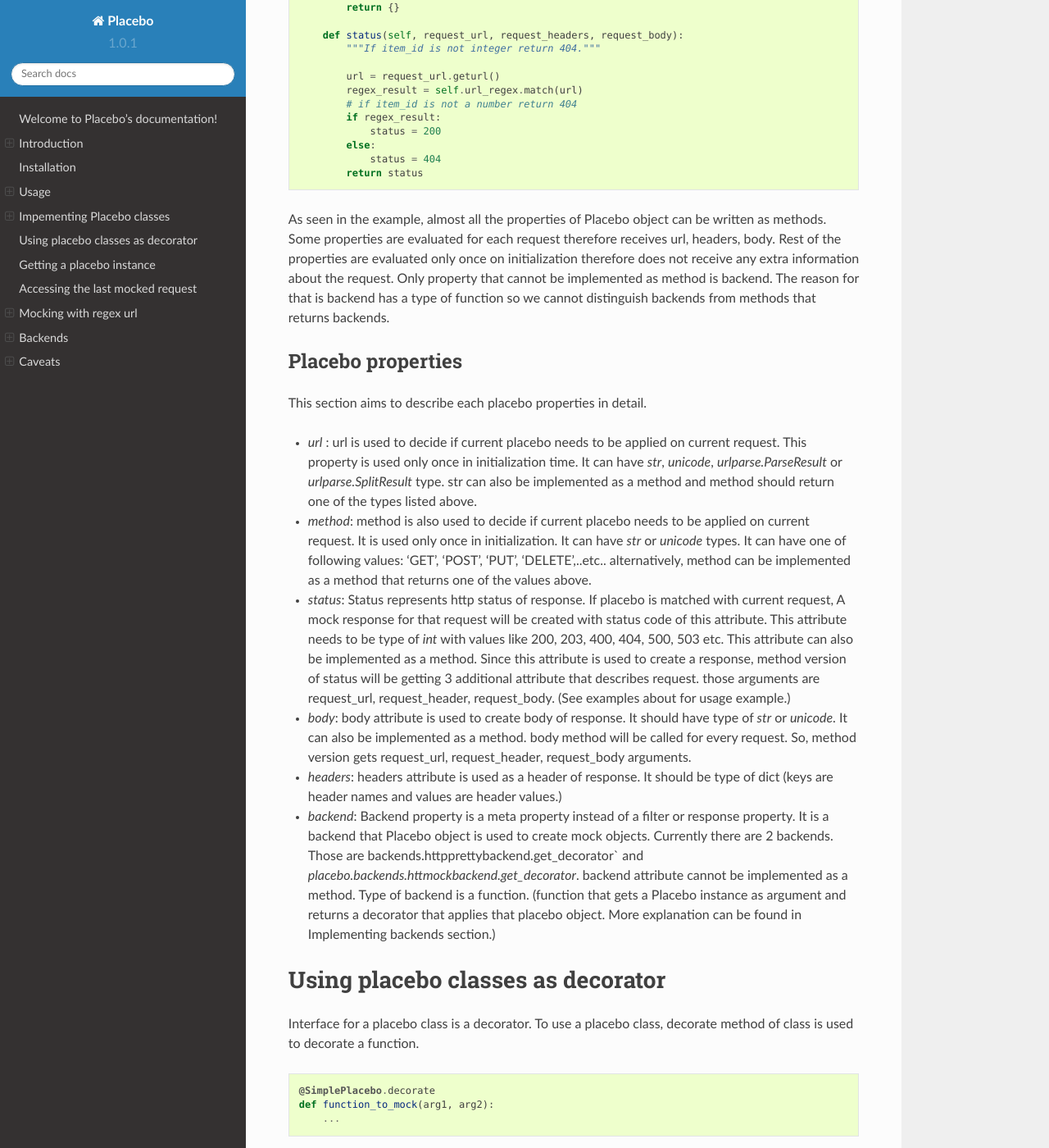
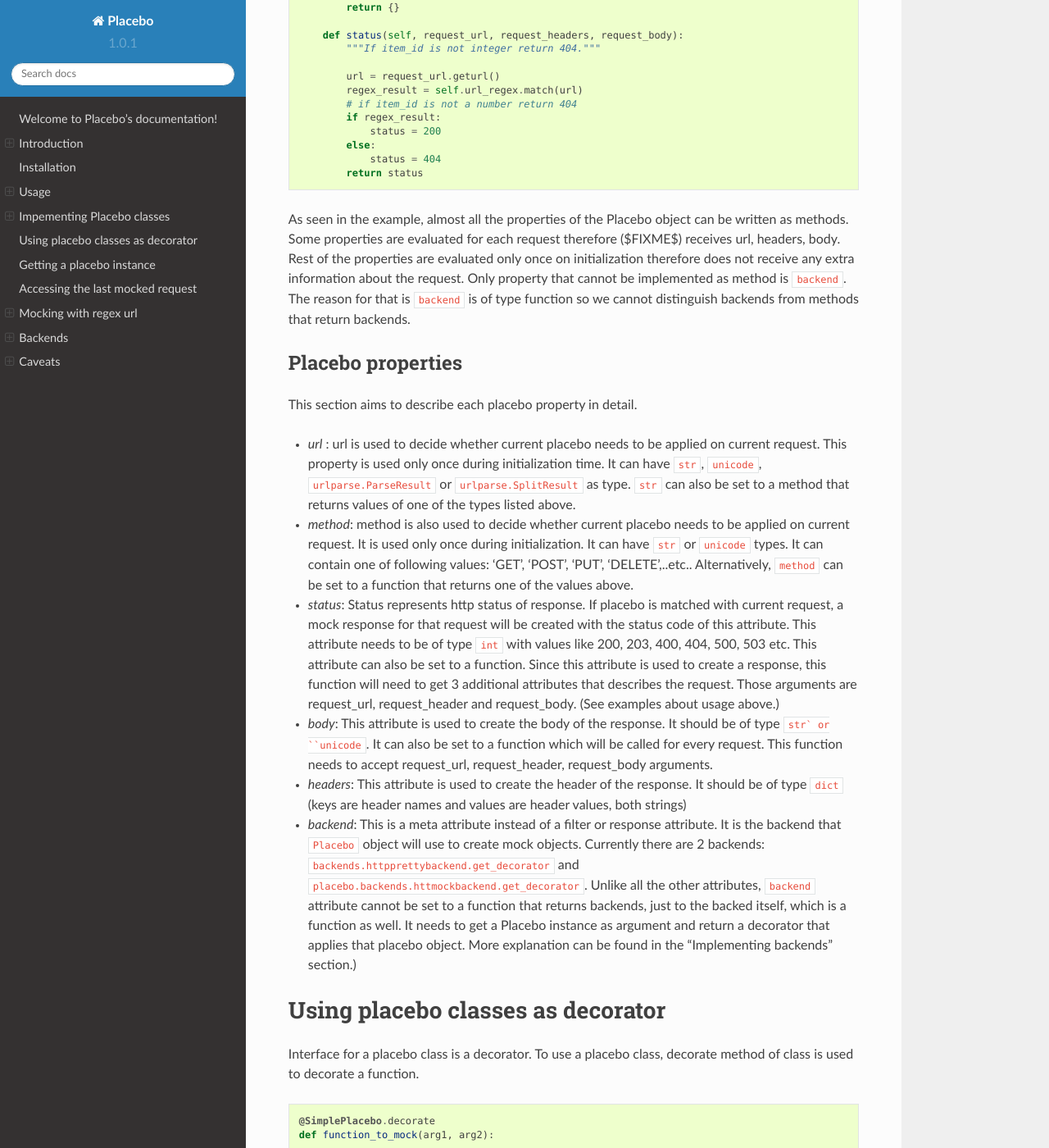
Before and after one commit to huseyinyilmaz/placebo, a Sphinx documentation site: the page built from doc/index.rst, in a window 1280 px wide and 1400 px high, scrolled down 6071 px. Shown: the whole window at 82% size. Built offline with Sphinx 7.4.7 and the Read the Docs theme 2.0.0, drawn with Linux system fonts in a browser that asks for light colours.

Commit message:
Fix more typos

```diff
--- a/doc/index.rst
+++ b/doc/index.rst
@@ -315,25 +315,24 @@
                status = 404
            return status
 
-As seen in the example, almost all the properties of Placebo object can be written as methods. Some properties are evaluated for each request therefore receives url, headers, body. Rest of the properties are evaluated only once on initialization therefore does not receive any extra information about the request. Only property that cannot be implemented as method is backend. The reason for that is backend has a type of function so we cannot distinguish backends from methods that returns backends.
+As seen in the example, almost all the properties of the Placebo object can be written as methods. Some properties are evaluated for each request therefore ($FIXME$) receives url, headers, body. Rest of the properties are evaluated only once on initialization therefore does not receive any extra information about the request. Only property that cannot be implemented as method is ``backend``. The reason for that is ``backend`` is of type function so we cannot distinguish backends from methods that return backends.
 
 Placebo properties
 ------------------
 
-This section aims to describe each placebo properties in detail.
+This section aims to describe each placebo property in detail.
 
-- *url* : url is used to decide if current placebo needs to be applied on current request. This property is used only once in initialization time. It can have `str`, `unicode`, `urlparse.ParseResult` or `urlparse.SplitResult` type. str can also be implemented as a method and method should return one of the types listed above.
+- *url* : url is used to decide whether current placebo needs to be applied on current request. This property is used only once during initialization time. It can have ``str``, ``unicode``, ``urlparse.ParseResult`` or ``urlparse.SplitResult`` as type. ``str`` can also be set to a method that returns values of one of the types listed above.
 
-- *method*: method is also used to decide if current placebo needs to be applied on current request. It is used only once in initialization. It can have `str` or `unicode` types. It can have one of following values: 'GET', 'POST', 'PUT', 'DELETE',..etc.. alternatively, method can be implemented as a method that returns one of the values above.
+- *method*: method is also used to decide whether current placebo needs to be applied on current request. It is used only once during initialization. It can have ``str`` or ``unicode`` types. It can contain one of following values: 'GET', 'POST', 'PUT', 'DELETE',..etc.. Alternatively, ``method`` can be set to a function that returns one of the values above.
 
-- *status*: Status represents http status of response. If placebo is matched with current request, A mock response for that request will be created with status code of this attribute. This attribute needs to be type of `int` with values like 200, 203, 400, 404, 500, 503 etc. This attribute can also be implemented as a method. Since this attribute is used to create a response, method version of status will be getting 3 additional attribute that describes request. those arguments are request_url, request_header, request_body. (See examples about for usage example.)
+- *status*: Status represents http status of response. If placebo is matched with current request, a mock response for that request will be created with the status code of this attribute. This attribute needs to be of type ``int`` with values like 200, 203, 400, 404, 500, 503 etc. This attribute can also be set to a function. Since this attribute is used to create a response, this function will need to get 3 additional attributes that describes the request. Those arguments are request_url, request_header and request_body. (See examples about usage above.)
 
-- *body*: body attribute is used to create body of response. It should have type of `str` or `unicode`. It can also be implemented as a method. body method will be called for every request. So, method version gets request_url, request_header, request_body arguments.
+- *body*: This attribute is used to create the body of the response. It should be of type ``str` or ``unicode``. It can also be set to a function which will be called for every request. This function needs to accept request_url, request_header, request_body arguments.
 
-- *headers*: headers attribute is used as a header of response. It should be type of dict (keys are header names and values are header values.)
+- *headers*: This attribute is used to create the header of the response. It should be of type ``dict`` (keys are header names and values are header values, both strings)
 
-
-- *backend*: Backend property is a meta property instead of a filter or response property. It is a backend that Placebo object is used to create mock objects. Currently there are 2 backends. Those are backends.httpprettybackend.get_decorator` and `placebo.backends.httmockbackend.get_decorator`. backend attribute cannot be implemented as a method. Type of backend is a function. (function that gets a Placebo instance as argument and returns a decorator that applies that placebo object. More explanation can be found in Implementing backends section.)
+- *backend*: This is a meta attribute instead of a filter or response attribute. It is the backend that ``Placebo`` object will use to create mock objects. Currently there are 2 backends: ``backends.httpprettybackend.get_decorator`` and ``placebo.backends.httmockbackend.get_decorator``. Unlike all the other attributes, ``backend`` attribute cannot be set to a function that returns backends, just to the backed itself, which is a function as well. It needs to get a Placebo instance as argument and return a decorator that applies that placebo object. More explanation can be found in the "Implementing backends" section.)
 
 Using placebo classes as decorator
 ==================================
```
